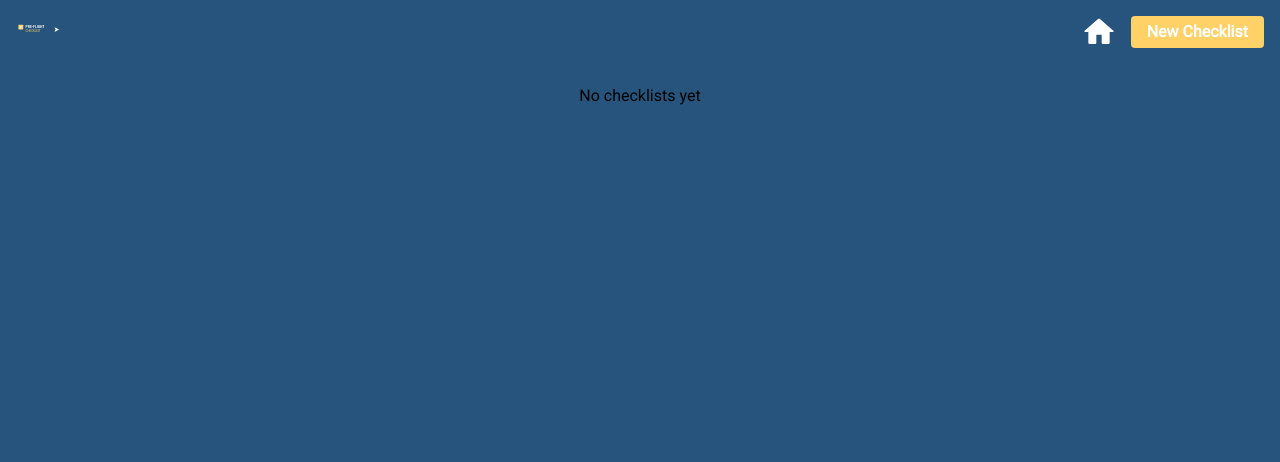
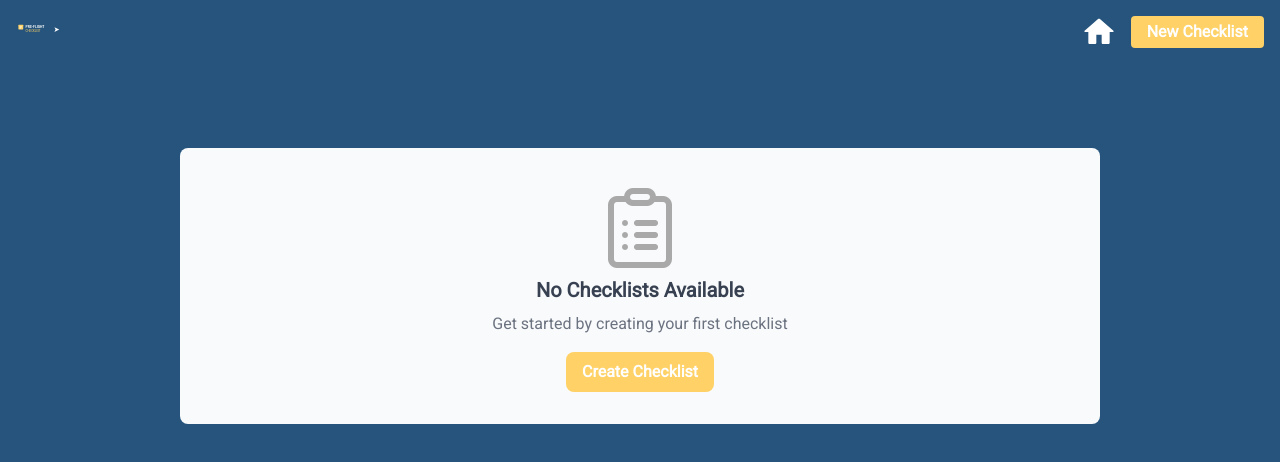
Before and after one commit to yassir-chouika/checklist-project, a React (Vite) app: page / in a window 1280 px wide. Shown: the top 462 px of the page. Built offline with nearby package versions, Linux system fonts and the light colour scheme.

Commit message:
Add first-time user welcoming piece of UI

```diff
--- a/src/pages/Dashboard.jsx
+++ b/src/pages/Dashboard.jsx
@@ -1,22 +1,39 @@
 import React from "react";
 import ChecklistCard from "../component/CheckListCard";
-
+import { useNavigate } from "react-router-dom";
 
 const DashBoard = ({ checklists }) => {
-  const handleDelete = () => {
-    alert(`Delete checklist button is working`);
+  const handleDelete = (id) => {
+    alert(`Delete checklist with id: ${id}`);
   };
 
-  const handleModify = () => {
-    alert(`Modify checklist button is working`);
+  const handleModify = (id) => {
+    alert(`Modify checklist with id: ${id}`);
   };
 
-
+  const navigate = useNavigate();
+  const handleClick = () => {
+    navigate("Form");
+  };
 
   return (
     <main className="flex justify-center flex-col tablet:flex-row tablet:flex-wrap md:flex-row md:flex-wrap gap-4 p-5">
       {checklists.length === 0 ? (
-        <p>No checklists yet</p>
+        <div className="flex flex-col items-center justify-center p-8 bg-gray-50 rounded-lg laptop:mx-40 laptop:my-16  w-full">
+          <img src="../public/Checklist-icon.png" alt="" />
+          <h3 className="text-xl font-bold text-gray-700 mb-2">
+            No Checklists Available
+          </h3>
+          <p className="text-gray-500 mb-4 text-center">
+            Get started by creating your first checklist
+          </p>
+          <button
+            onClick={handleClick}
+            className="px-4 py-2 bg-paletteYellow text-white rounded-lg hover:bg-amber-200 transition-colors font-bold"
+          >
+            Create Checklist
+          </button>
+        </div>
       ) : (
         checklists.map((checklist) => (
           <ChecklistCard
```
